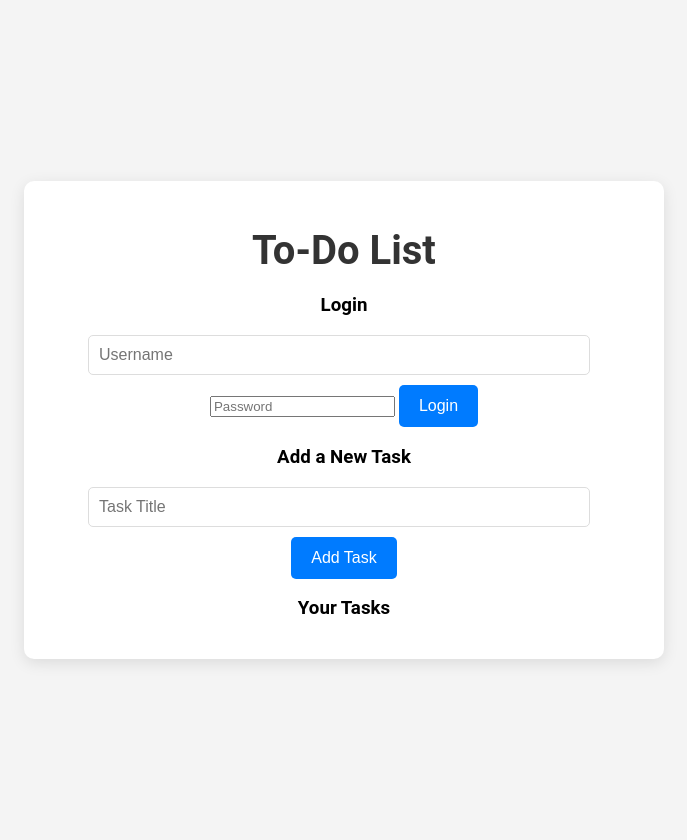
After one commit to rbll0/mayo-to-do-list, a Python web app: template templates/index.html in a window 1280 px wide. The commit adds this page. Shown: the whole page, without its empty margins (296-983 px from the left). Run offline with Jinja, Linux system fonts and the light colour scheme; the template is opened without the code that fills it, so the values that code supplies are empty.

Commit message:
added index.html

```diff
--- a/static/css/styles.css
+++ b/static/css/styles.css
@@ -1,52 +1,109 @@
 /* Estilo básico para a aplicação To-Do List */
+:root {
+    --primary-color: #007bff;
+    --primary-hover-color: #0056b3;
+    --background-color: #f4f4f4;
+    --container-background: #fff;
+    --text-color: #333;
+    --border-color: #ddd;
+    --completed-text-color: #888;
+    --task-background: #f9f9f9;
+    --shadow-color: rgba(0, 0, 0, 0.1);
+}
+
 body {
-    font-family: Arial, sans-serif;
-    background-color: #f4f4f4;
+    font-family: 'Roboto', Arial, sans-serif;
+    background-color: var(--background-color);
     margin: 0;
     padding: 20px;
+    display: flex;
+    justify-content: center;
+    align-items: center;
+    min-height: 100vh;
 }
 
 .container {
-    max-width: 800px;
-    margin: 0 auto;
+    max-width: 600px;
+    width: 100%;
     padding: 20px;
-    background-color: #fff;
-    border-radius: 8px;
-    box-shadow: 0 0 10px rgba(0, 0, 0, 0.1);
+    background-color: var(--container-background);
+    border-radius: 10px;
+    box-shadow: 0 4px 15px var(--shadow-color);
+    text-align: center;
+    transition: all 0.3s ease;
+}
+
+.container:hover {
+    box-shadow: 0 6px 20px var(--shadow-color);
 }
 
 h1 {
-    text-align: center;
-    color: #333;
+    color: var(--text-color);
+    font-size: 2.5rem;
+    margin-bottom: 20px;
 }
 
 button {
-    background-color: #007bff;
+    background-color: var(--primary-color);
     color: white;
     border: none;
-    padding: 10px;
+    padding: 12px 20px;
     border-radius: 5px;
     cursor: pointer;
+    font-size: 1rem;
+    transition: background-color 0.3s ease;
+    margin-top: 10px;
 }
 
 button:hover {
-    background-color: #0056b3;
+    background-color: var(--primary-hover-color);
 }
 
 .task-list {
-    list-style-type: none;
+    list-style: none;
     padding: 0;
+    margin: 20px 0;
 }
 
 .task-item {
-    padding: 10px;
-    margin: 5px 0;
-    background-color: #f9f9f9;
-    border: 1px solid #ddd;
-    border-radius: 5px;
+    padding: 15px;
+    margin: 10px 0;
+    background-color: var(--task-background);
+    border: 1px solid var(--border-color);
+    border-radius: 8px;
+    display: flex;
+    justify-content: space-between;
+    align-items: center;
+    transition: background-color 0.3s ease;
+}
+
+.task-item:hover {
+    background-color: #f1f1f1;
 }
 
 .task-item.complete {
     text-decoration: line-through;
-    color: #888;
+    color: var(--completed-text-color);
 }
+
+.task-item button {
+    background-color: transparent;
+    border: none;
+    color: var(--primary-color);
+    cursor: pointer;
+    font-size: 1.2rem;
+    transition: color 0.3s ease;
+}
+
+.task-item button:hover {
+    color: var(--primary-hover-color);
+}
+
+input[type="text"] {
+    width: calc(100% - 120px);
+    padding: 10px;
+    margin-right: 10px;
+    border-radius: 5px;
+    border: 1px solid var(--border-color);
+    font-size: 1rem;
+}
--- /dev/null
+++ b/templates/index.html
@@ -0,0 +1,62 @@
+<!DOCTYPE html>
+<html lang="en">
+<head>
+    <meta charset="UTF-8">
+    <meta name="viewport" content="width=device-width, initial-scale=1.0">
+    <title>To-Do List</title>
+    <link rel="stylesheet" href="{{ url_for('static', filename='css/styles.css') }}">
+</head>
+<body>
+    <div class="container">
+        <h1>To-Do List</h1>
+
+        <!-- Formulário para login (se necessário) -->
+        <div id="loginForm">
+            <h3>Login</h3>
+            <input type="text" id="username" placeholder="Username">
+            <input type="password" id="password" placeholder="Password">
+            <button onclick="login()">Login</button>
+        </div>
+
+        <!-- Área para adicionar nova tarefa -->
+        <div id="taskForm">
+            <h3>Add a New Task</h3>
+            <input type="text" id="taskTitle" placeholder="Task Title">
+            <button onclick="addTask()">Add Task</button>
+        </div>
+
+        <!-- Lista de tarefas -->
+        <h3>Your Tasks</h3>
+        <ul id="taskList" class="task-list"></ul>
+    </div>
+
+    <script src="{{ url_for('static', filename='js/scripts.js') }}"></script>
+
+    <script>
+        // Função de login para receber o token JWT
+        function login() {
+            const username = document.getElementById('username').value;
+            const password = document.getElementById('password').value;
+
+            fetch('/login', {
+                method: 'POST',
+                headers: {
+                    'Content-Type': 'application/json'
+                },
+                body: JSON.stringify({ username: username, password: password })
+            })
+            .then(response => response.json())
+            .then(data => {
+                if (data.access_token) {
+                    localStorage.setItem('token', data.access_token);
+                    document.getElementById('loginForm').style.display = 'none';
+                    document.getElementById('taskForm').style.display = 'block';
+                    listTasks();
+                } else {
+                    alert('Invalid credentials');
+                }
+            });
+        }
+    </script>
+</body>
+</html>
```
